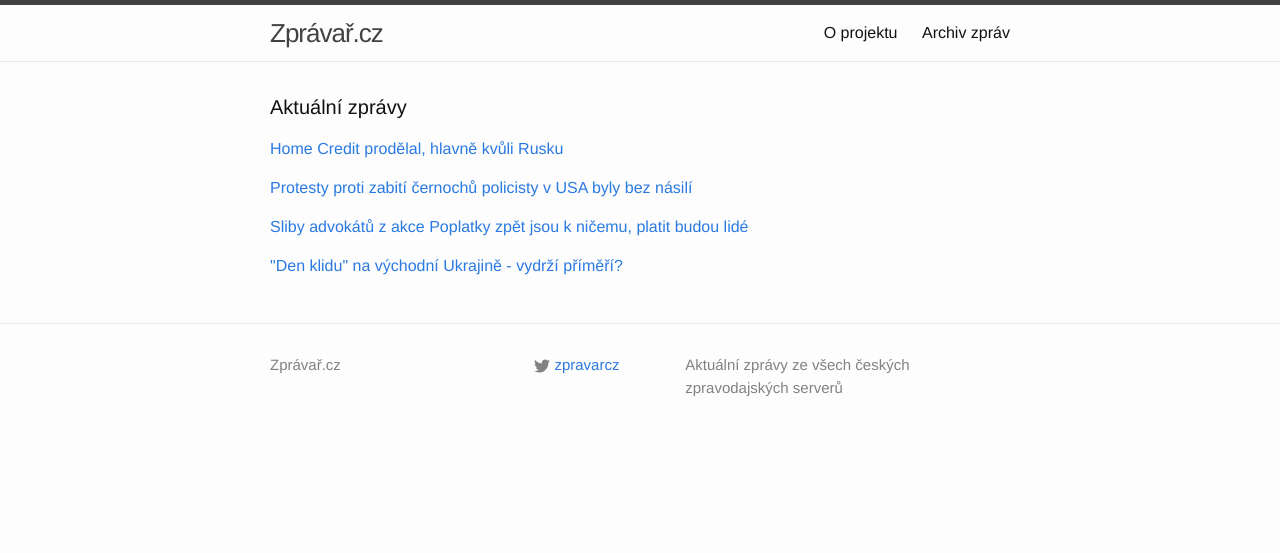
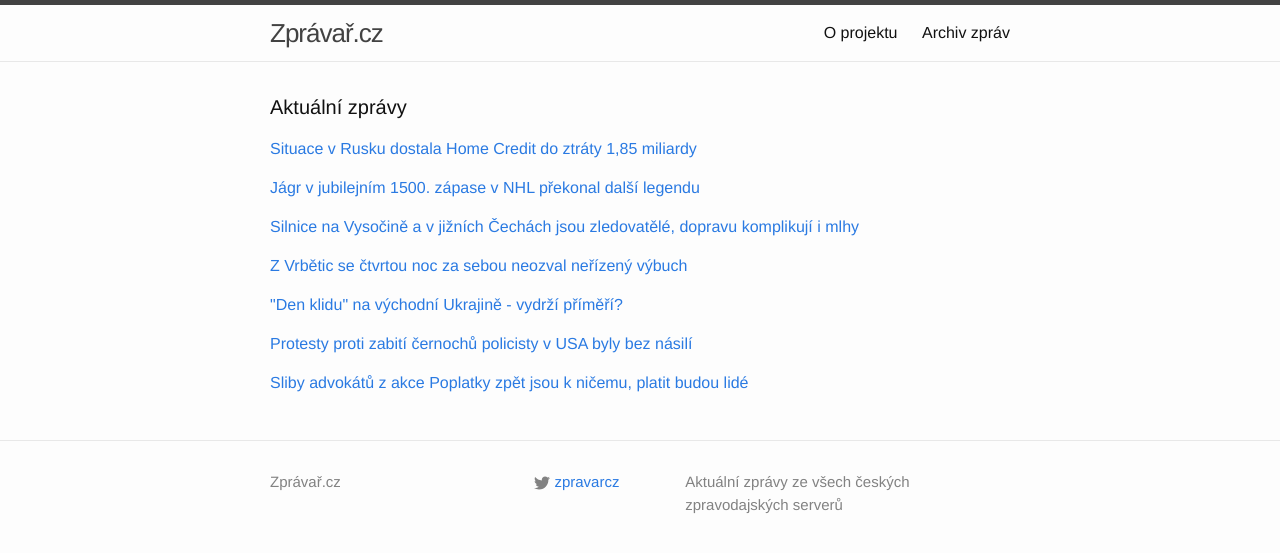
Before and after one commit to adliska/zpravar, a Jekyll site: the page built from index.html, in a window 1280 px wide. Shown: the top 553 px of the page. Built offline with Jekyll 4.4.1, drawn with Linux system fonts in a browser that asks for light colours.

Commit message:
zpravar news update

```diff
--- a/index.html
+++ b/index.html
@@ -5,33 +5,57 @@ layout: default
 <div class="home">
     <h1 class="page-heading">Aktuální zprávy</h1>
 
-<p><a href="javascript:;" onclick="toggle_visibility('zpravy0')">Home Credit prodělal, hlavně kvůli Rusku</a></p>
+<p><a href="javascript:;" onclick="toggle_visibility('zpravy0')">Situace v Rusku dostala Home Credit do ztráty 1,85 miliardy</a></p>
 <div id="zpravy0" style="display:none">
 <ul>
+<li><a href=http://ekonomika.idnes.cz/home-credit-ve-ztrate-1-85-miliard-dnu-/ekonomika.aspx?c=A141209_072917_ekonomika_fer>Situace v Rusku dostala Home Credit do ztráty 1,85 miliardy - ekonomika.idnes.cz</a></li>
+<li><a href=http://www.novinky.cz/ekonomika/355783-home-credit-je-kvuli-rusku-letos-ve-ztrate-1-85-miliardy-kc.html>Home Credit je kvůli Rusku letos ve ztrátě 1,85 miliardy Kč - www.novinky.cz</a></li>
 <li><a href=http://zpravy.e15.cz/byznys/finance-a-bankovnictvi/home-credit-prodelal-hlavne-kvuli-rusku-1144257>Home Credit prodělal, hlavně kvůli Rusku - zpravy.e15.cz</a></li>
 <li><a href=http://www.denik.cz/ekonomika/skupina-home-credit-je-ve-ztrate-1-85-miliardy-korun-20141209.html>Skupina Home Credit je ve ztrátě 1,85 miliardy korun - www.denik.cz</a></li>
 <li><a href=http://zpravy.aktualne.cz/ekonomika/home-credit-je-kvuli-rusku-letos-ve-ztrate-1-85-miliardy-kc/r~df75b0b07f6b11e490f70025900fea04/>Home Credit je kvůli Rusku letos ve ztrátě 1,85 miliardy Kč - zpravy.aktualne.cz</a></li>
 <li><a href=http://www.financninoviny.cz/zpravodajstvi/zpravy/skupina-home-credit-kvuli-rusku-letos-ve-ztrate-1-85-miliardy-kc/1156650>Skupina Home Credit kvůli Rusku letos ve ztrátě 1,85 miliardy Kč - www.financninoviny.cz</a></li>
 </ul>
-</div><p><a href="javascript:;" onclick="toggle_visibility('zpravy1')">Protesty proti zabití černochů policisty v USA byly bez násilí</a></p>
+</div><p><a href="javascript:;" onclick="toggle_visibility('zpravy1')">Jágr v jubilejním 1500. zápase v NHL překonal další legendu</a></p>
 <div id="zpravy1" style="display:none">
+<ul>
+<li><a href=http://www.denik.cz/hokej/jagr-v-jubilejnim-1500-zapase-v-nhl-prekonal-dalsi-legendu-20141209.html>Jágr v jubilejním 1500. zápase v NHL překonal další legendu - www.denik.cz</a></li>
+<li><a href=http://www.rozhlas.cz/_zprava/jaromir-jagr-pri-svem-1500-zapase-nhl-zaridil-vyhru-devils--1430205>Jaromír Jágr při svém 1500. zápase NHL zařídil výhru Devils - www.rozhlas.cz</a></li>
+<li><a href=http://hokej.idnes.cz/jagr-reziroval-vyhru-new-jersey-das-/nhl.aspx?c=A141209_071727_nhl_Mkr>Jágr v jubilejním 1500. startu v NHL režíroval výhru New Jersey - hokej.idnes.cz</a></li>
+<li><a href=http://www.sportovninoviny.cz/zpravy/jagr-v-jubilejnim-1500-zapase-v-nhl-prekonal-dalsi-legendu/1156663>Jágr v jubilejním 1500. zápase v NHL překonal další legendu - www.sportovninoviny.cz</a></li>
+</ul>
+</div><p><a href="javascript:;" onclick="toggle_visibility('zpravy2')">Silnice na Vysočině a v jižních Čechách jsou zledovatělé, dopravu komplikují i mlhy</a></p>
+<div id="zpravy2" style="display:none">
+<ul>
+<li><a href=http://www.rozhlas.cz/_zprava/silnice-na-vysocine-a-v-jiznich-cechach-jsou-zledovatele-dopravu-komplikuji-i-mlhy--1430202>Silnice na Vysočině a v jižních Čechách jsou zledovatělé, dopravu komplikují i mlhy - www.rozhlas.cz</a></li>
+<li><a href=http://www.ceskenoviny.cz/zpravy/zpravy/silnice-mohou-byt-kluzke-mrzne-a-je-mlha/1156657>Silnice mohou být kluzké, mrzne a je mlha - www.ceskenoviny.cz</a></li>
+<li><a href=http://www.denik.cz/z_domova/silnice-na-zlinsku-namrzaji-opatrnost-je-na-miste-20141209.html>Silnice na Zlínsku namrzají, opatrnost je na místě - www.denik.cz</a></li>
+</ul>
+</div><p><a href="javascript:;" onclick="toggle_visibility('zpravy3')">Z Vrbětic se čtvrtou noc za sebou neozval neřízený výbuch </a></p>
+<div id="zpravy3" style="display:none">
+<ul>
+<li><a href=http://www.lidovky.cz/z-vrbetic-se-ctvrtou-noc-za-sebou-neozval-nerizeny-vybuch-p38-/zpravy-domov.aspx?c=A141209_075840_ln_domov_sk>Z Vrbětic se čtvrtou noc za sebou neozval neřízený výbuch  - www.lidovky.cz</a></li>
+<li><a href=http://zpravy.aktualne.cz/domaci/z-vrbetic-se-ctvrtou-noc-za-sebou-neozval-nerizeny-vybuch/r~caec15ce7f6d11e48ee3002590604f2e/>Z Vrbětic se čtvrtou noc za sebou neozval neřízený výbuch - zpravy.aktualne.cz</a></li>
+<li><a href=http://www.ceskenoviny.cz/zpravy/zpravy/z-vrbetic-se-ctvrtou-noc-za-sebou-neozval-nerizeny-vybuch/1156659>Z Vrbětic se čtvrtou noc za sebou neozval neřízený výbuch - www.ceskenoviny.cz</a></li>
+</ul>
+</div><p><a href="javascript:;" onclick="toggle_visibility('zpravy4')">"Den klidu" na východní Ukrajině - vydrží příměří?</a></p>
+<div id="zpravy4" style="display:none">
+<ul>
+<li><a href=http://www.ceskatelevize.cz/ct24/svet/294897-den-klidu-na-vychodni-ukrajine-vydrzi-primeri/>"Den klidu" na východní Ukrajině - vydrží příměří? - www.ceskatelevize.cz</a></li>
+<li><a href=http://www.ceskenoviny.cz/zpravy/zpravy/na-ukrajine-se-ceka-klid-zbrani-a-snad-jednani-v-minsku-a-kyjevu/1156637>Na Ukrajině se čeká klid zbraní a snad jednání v Minsku a Kyjevu - www.ceskenoviny.cz</a></li>
+<li><a href=http://www.novinky.cz/zahranicni/evropa/355780-na-ukrajine-ma-v-utery-zacit-dalsi-primeri.html>Na Ukrajině má v úterý začít další příměří - www.novinky.cz</a></li>
+</ul>
+</div><p><a href="javascript:;" onclick="toggle_visibility('zpravy5')">Protesty proti zabití černochů policisty v USA byly bez násilí</a></p>
+<div id="zpravy5" style="display:none">
 <ul>
 <li><a href=http://www.ceskenoviny.cz/zpravy/zpravy/protesty-proti-zabiti-cernochu-policisty-v-usa-byly-bez-nasili/1156629>Protesty proti zabití černochů policisty v USA byly bez násilí - www.ceskenoviny.cz</a></li>
 <li><a href=http://zpravy.idnes.cz/dalsi-postreleny-cernoch-v-usa-svedci-tvrdi-ze-se-policistovi-vzdaval-1eh-/zahranicni.aspx?c=A141209_064332_zahranicni_wlk>Další postřelený černoch v USA. Svědci tvrdí, že se policistovi vzdával - zpravy.idnes.cz</a></li>
 <li><a href=http://www.ceskenoviny.cz/zpravy/zpravy/dalsi-sporne-postreleni-cernocha-policistou-budi-vasne-na-floride/1156629>Další sporné postřelení černocha policistou budí vášně na Floridě - www.ceskenoviny.cz</a></li>
 </ul>
-</div><p><a href="javascript:;" onclick="toggle_visibility('zpravy2')">Sliby advokátů z akce Poplatky zpět jsou k ničemu, platit budou lidé</a></p>
-<div id="zpravy2" style="display:none">
+</div><p><a href="javascript:;" onclick="toggle_visibility('zpravy6')">Sliby advokátů z akce Poplatky zpět jsou k ničemu, platit budou lidé</a></p>
+<div id="zpravy6" style="display:none">
 <ul>
 <li><a href=http://www.novinky.cz/finance/355777-sliby-advokatu-z-akce-poplatky-zpet-jsou-k-nicemu-platit-budou-lide.html>Sliby advokátů z akce Poplatky zpět jsou k ničemu, platit budou lidé - www.novinky.cz</a></li>
 <li><a href=http://www.novinky.cz/finance/355777-sliby-advokatu-z-akce-poplatky-zpet-jsou-k-nicemu-prohru-zaplati-lide.html>Sliby advokátů z akce Poplatky zpět jsou k ničemu, prohru zaplatí lidé - www.novinky.cz</a></li>
 <li><a href=http://www.novinky.cz/finance/355777-sliby-advokatu-z-akce-poplatky-zpet-nejsou-k-nicemu-prohru-zaplati-lide.html>Sliby advokátů z akce Poplatky zpět nejsou k ničemu, prohru zaplatí lidé - www.novinky.cz</a></li>
 </ul>
-</div><p><a href="javascript:;" onclick="toggle_visibility('zpravy3')">"Den klidu" na východní Ukrajině - vydrží příměří?</a></p>
-<div id="zpravy3" style="display:none">
-<ul>
-<li><a href=http://www.ceskatelevize.cz/ct24/svet/294897-den-klidu-na-vychodni-ukrajine-vydrzi-primeri/>"Den klidu" na východní Ukrajině - vydrží příměří? - www.ceskatelevize.cz</a></li>
-<li><a href=http://www.ceskenoviny.cz/zpravy/zpravy/na-ukrajine-se-ceka-klid-zbrani-a-snad-jednani-v-minsku-a-kyjevu/1156637>Na Ukrajině se čeká klid zbraní a snad jednání v Minsku a Kyjevu - www.ceskenoviny.cz</a></li>
-<li><a href=http://www.novinky.cz/zahranicni/evropa/355780-na-ukrajine-ma-v-utery-zacit-dalsi-primeri.html>Na Ukrajině má v úterý začít další příměří - www.novinky.cz</a></li>
-</ul>
 </div></div>
```
